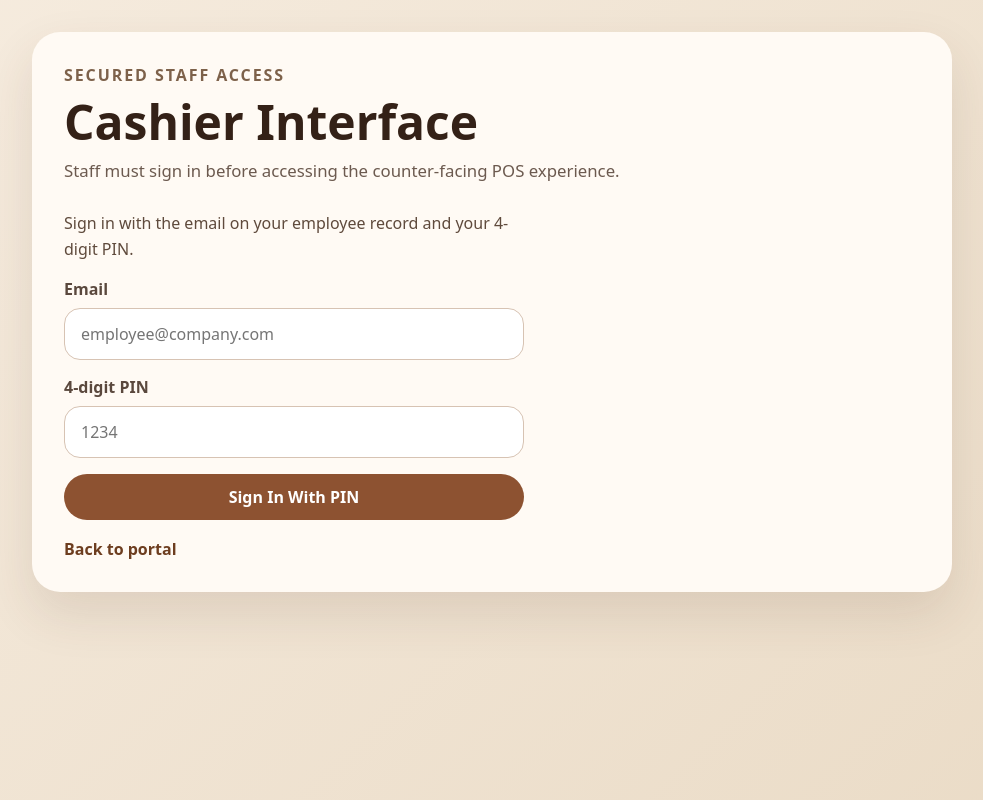
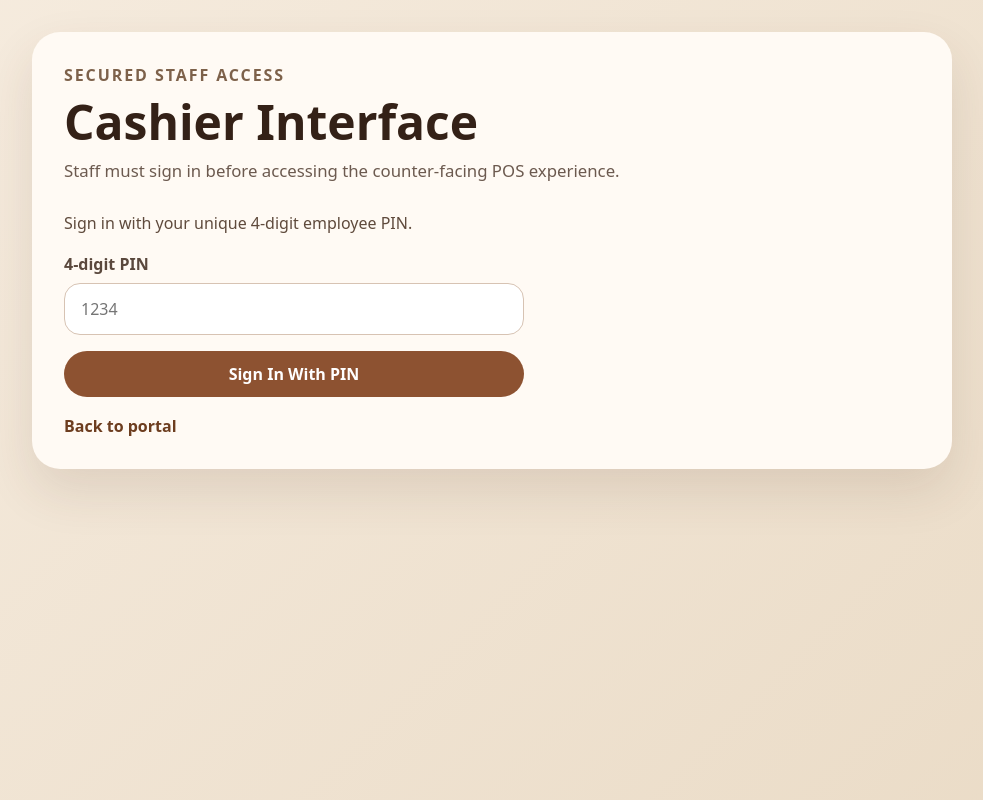
Before and after one commit to CSCE-331-Spring-2026-900-908/project3_35, a React (Vite) app in the folder client/: page /cashier in a window 1280 px wide. Shown: the whole page, without its empty margins (148-1131 px from the left). Built offline with nearby package versions, Linux system fonts and the light colour scheme.

Commit message:
Fixing the cashier sign in to use unique identifier pin.

```diff
--- a/client/src/auth.js
+++ b/client/src/auth.js
@@ -56,13 +56,13 @@ export function beginGoogleLogin(nextPath = '/') {
   window.location.assign(apiUrl('/api/auth/google/start'));
 }
 
-export async function loginWithPin({ email, pin, nextPath = '/' }) {
+export async function loginWithPin({ pin, nextPath = '/' }) {
   const response = await fetch(apiUrl('/api/auth/login'), {
     method: 'POST',
     headers: {
       'Content-Type': 'application/json'
     },
-    body: JSON.stringify({ email, pin })
+    body: JSON.stringify({ pin })
   });
 
   const payload = await response.json().catch(() => ({}));
--- a/client/src/components/StaffAccessPage.jsx
+++ b/client/src/components/StaffAccessPage.jsx
@@ -4,6 +4,31 @@ import { beginGoogleLogin, clearSession, fetchCurrentUser, getStoredToken, getSt
 
 function roleLabel(requiredRole) {
   return requiredRole === 'manager' ? 'manager' : 'staff';
+}
+
+function formatDisplayName(user) {
+  const firstName = String(user?.firstName || '').trim();
+  const lastName = String(user?.lastName || '').trim();
+  const jobTitle = String(user?.jobTitle || '').trim();
+
+  if (!firstName) {
+    return [firstName, lastName].filter(Boolean).join(' ');
+  }
+
+  const compactJobTitle = jobTitle.replace(/\s+/g, '').toLowerCase();
+  const compactFirstName = firstName.replace(/\s+/g, '');
+
+  if (
+    compactJobTitle
+    && compactFirstName.toLowerCase().startsWith(compactJobTitle)
+    && compactFirstName.length > compactJobTitle.length
+  ) {
+    const suffix = compactFirstName.slice(compactJobTitle.length);
+    const normalizedFirstName = `${jobTitle} ${suffix}`.trim();
+    return [normalizedFirstName, lastName].filter(Boolean).join(' ');
+  }
+
+  return [firstName, lastName].filter(Boolean).join(' ');
 }
 
 export default function StaffAccessPage({
@@ -18,7 +43,6 @@ export default function StaffAccessPage({
   const [authState, setAuthState] = useState('checking');
   const [user, setUser] = useState(getStoredUser());
   const [error, setError] = useState('');
-  const [email, setEmail] = useState('');
   const [pin, setPin] = useState('');
   const [isSubmitting, setIsSubmitting] = useState(false);
 
@@ -56,7 +80,6 @@ export default function StaffAccessPage({
 
     try {
       const currentUser = await loginWithPin({
-        email,
         pin,
         nextPath: window.location.pathname
       });
@@ -96,20 +119,8 @@ export default function StaffAccessPage({
           {authMethod === 'pin' ? (
             <form style={styles.form} onSubmit={handleLoginSubmit}>
               <p style={styles.helperText}>
-                Sign in with the email on your employee record and your 4-digit PIN.
+                Sign in with your unique 4-digit employee PIN.
               </p>
-              <label style={styles.field}>
-                <span style={styles.fieldLabel}>Email</span>
-                <input
-                  style={styles.input}
-                  type="email"
-                  value={email}
-                  onChange={(event) => setEmail(event.target.value)}
-                  placeholder="employee@company.com"
-                  autoComplete="username"
-                  required
-                />
-              </label>
               <label style={styles.field}>
                 <span style={styles.fieldLabel}>4-digit PIN</span>
                 <input
@@ -197,7 +208,7 @@ export default function StaffAccessPage({
         <div style={styles.sessionBar}>
           <div style={styles.sessionBarInner}>
             <div style={styles.sessionSummary}>
-              <strong>{user.firstName} {user.lastName}</strong>
+              <strong>{formatDisplayName(user)}</strong>
               <span>{user.jobTitle}</span>
               <span>{user.email}</span>
             </div>
@@ -224,7 +235,7 @@ export default function StaffAccessPage({
             <p style={styles.subtitle}>{description}</p>
           </div>
           <div style={styles.userCard}>
-            <strong>{user.firstName} {user.lastName}</strong>
+            <strong>{formatDisplayName(user)}</strong>
             <span>{user.jobTitle}</span>
             <span>{user.email}</span>
           </div>
```
Also changed, not shown: 1 other file (tests, documents, lock files or other folders).
